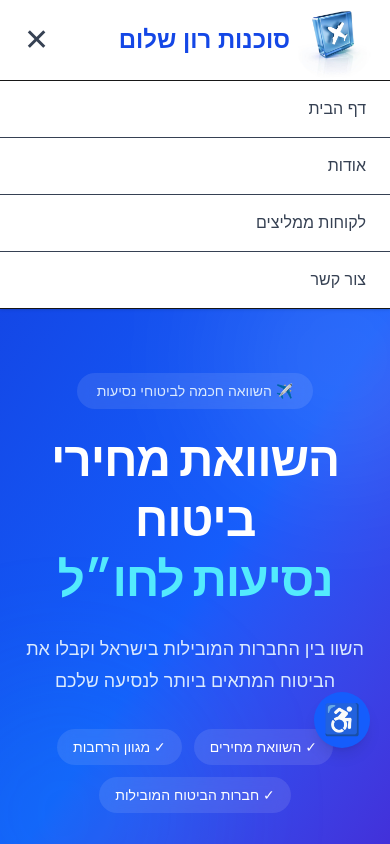
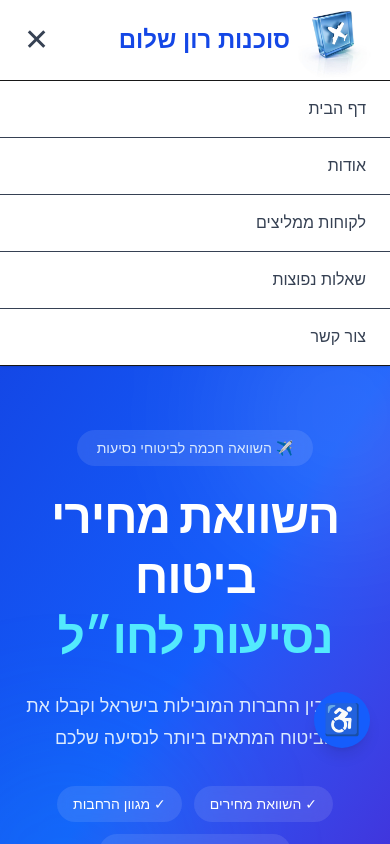
Before and after one commit to EliranTakiya/ron-shalom-travel-insurance, a Next.js app: page / in a window 390 px wide. Both pictures are taken after a click on the button "פתיחת תפריט". Shown: the top 844 px of the page. Built offline with nearby package versions, Linux system fonts and the light colour scheme.

Commit message:
Fix mobile menu and contact email

```diff
--- a/src/components/Header.tsx
+++ b/src/components/Header.tsx
@@ -1,3 +1,4 @@
+
 "use client";
 
 import { useState } from "react";
@@ -31,7 +32,8 @@ export default function Header() {
       if (!element) return;
 
       const header = document.querySelector("header");
-      const headerHeight = header?.getBoundingClientRect().height || 0;
+      const headerHeight =
+        header?.getBoundingClientRect().height || 0;
 
       const elementTop =
         element.getBoundingClientRect().top + window.scrollY;
@@ -67,6 +69,7 @@ export default function Header() {
           </div>
         </button>
 
+        {/* Desktop menu */}
         <nav className="absolute left-1/2 hidden -translate-x-1/2 items-center gap-8 md:flex">
           <button
             type="button"
@@ -99,6 +102,7 @@ export default function Header() {
           >
             שאלות נפוצות
           </button>
+
           <button
             type="button"
             onClick={() => goToSection("contact")}
@@ -108,6 +112,7 @@ export default function Header() {
           </button>
         </nav>
 
+        {/* Mobile menu button */}
         <button
           type="button"
           onClick={() => setMenuOpen((prev) => !prev)}
@@ -119,17 +124,19 @@ export default function Header() {
         </button>
       </div>
 
+      {/* Mobile menu */}
       <div
-        className={`overflow-hidden transition-all duration-500 ease-in-out md:hidden ${menuOpen
-          ? "max-h-96 opacity-100"
-          : "max-h-0 opacity-0"
-          }`}
+        className={`overflow-hidden transition-all duration-500 ease-in-out md:hidden ${
+          menuOpen
+            ? "max-h-96 opacity-100"
+            : "max-h-0 opacity-0"
+        }`}
       >
         <nav className="border-t bg-white">
           <button
             type="button"
             onClick={goHome}
-            className="w-full border-b px-6 py-4 text-right font-medium text-gray-700 transition-colors hover:bg-blue-50 hover:text-blue-700"
+            className="w-full cursor-pointer border-b px-6 py-4 text-right font-medium text-gray-700 transition-colors hover:bg-blue-50 hover:text-blue-700"
           >
             דף הבית
           </button>
@@ -137,7 +144,7 @@ export default function Header() {
           <button
             type="button"
             onClick={() => goToSection("about")}
-            className="w-full border-b px-6 py-4 text-right font-medium text-gray-700 transition-colors hover:bg-blue-50 hover:text-blue-700"
+            className="w-full cursor-pointer border-b px-6 py-4 text-right font-medium text-gray-700 transition-colors hover:bg-blue-50 hover:text-blue-700"
           >
             אודות
           </button>
@@ -145,15 +152,24 @@ export default function Header() {
           <button
             type="button"
             onClick={() => goToSection("recommendations")}
-            className="w-full border-b px-6 py-4 text-right font-medium text-gray-700 transition-colors hover:bg-blue-50 hover:text-blue-700"
+            className="w-full cursor-pointer border-b px-6 py-4 text-right font-medium text-gray-700 transition-colors hover:bg-blue-50 hover:text-blue-700"
           >
             לקוחות ממליצים
+          </button>
+
+          {/* שאלות נפוצות - נוסף למובייל */}
+          <button
+            type="button"
+            onClick={() => goToSection("faq")}
+            className="w-full cursor-pointer border-b px-6 py-4 text-right font-medium text-gray-700 transition-colors hover:bg-blue-50 hover:text-blue-700"
+          >
+            שאלות נפוצות
           </button>
 
           <button
             type="button"
             onClick={() => goToSection("contact")}
-            className="w-full px-6 py-4 text-right font-medium text-gray-700 transition-colors hover:bg-blue-50 hover:text-blue-700"
+            className="w-full cursor-pointer px-6 py-4 text-right font-medium text-gray-700 transition-colors hover:bg-blue-50 hover:text-blue-700"
           >
             צור קשר
           </button>
```
